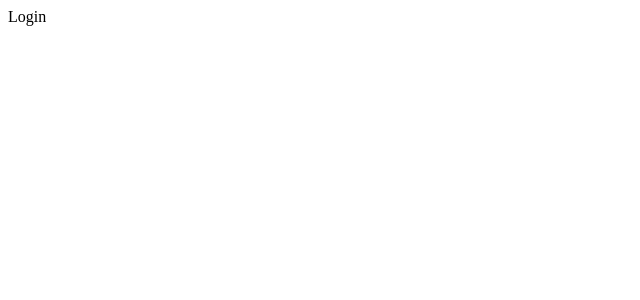
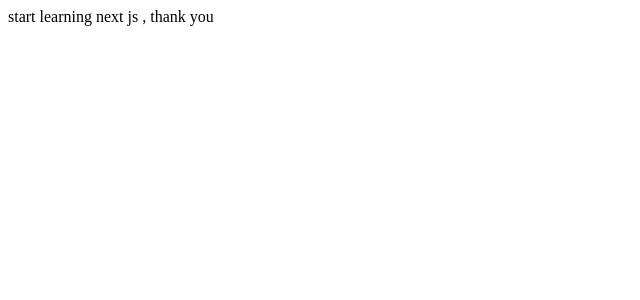
Before and after one commit to manishPatel1997/next-learning, a Next.js app: page / in a window 1280 px wide. Shown: the top 300 px of the page, without its empty margins (0-640 px from the left). Built offline with nearby package versions, Linux system fonts and the light colour scheme.

Commit message:
Grouping route using ()

```diff
--- a/src/app/page.js
+++ b/src/app/page.js
@@ -1,7 +1,7 @@
 import React from 'react'
 
-export default function Login() {
+export default function Welcome() {
   return (
-    <div>Login</div>
+    <div>start learning next js , thank you</div>
   )
 }
```
Also changed, not shown: src/app/(authGroupingRoute)/forgot-password/page.js (added, +9 -0 lines), src/app/(authGroupingRoute)/login/page.js (added, +9 -0 lines), src/app/(authGroupingRoute)/sign-up/page.js (added, +9 -0 lines).
